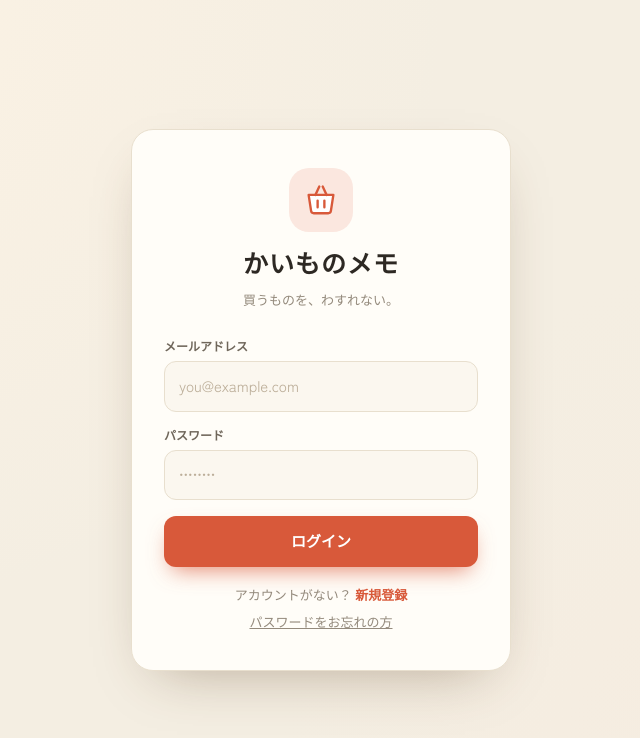
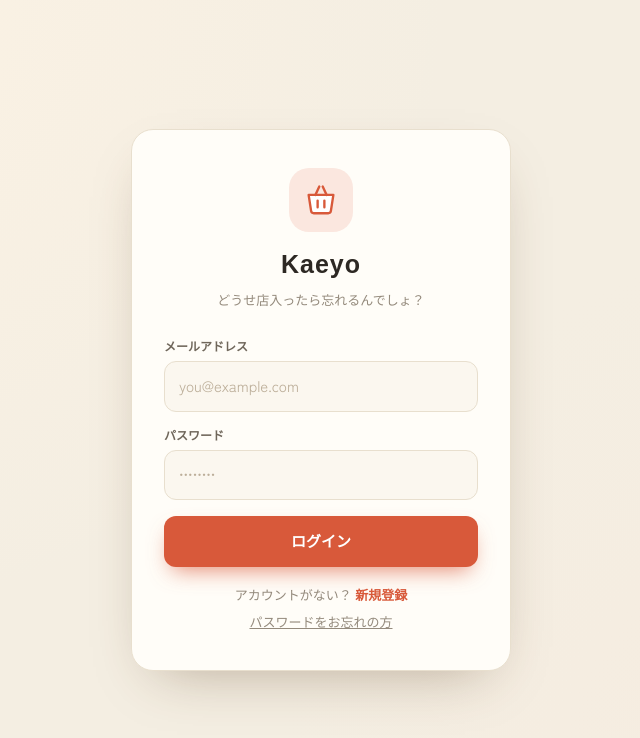
Before and after one commit to suama-akdo5317/kaeyo, a Next.js app: page /login in a window 1280 px wide. Shown: the top 738 px of the page, without its empty margins (319-959 px from the left). Built offline with nearby package versions, Linux system fonts and the light colour scheme; no server answers; a web font is replaced by a local one.

Commit message:
fix: サービス名を修正

```diff
--- a/app/(app)/page.tsx
+++ b/app/(app)/page.tsx
@@ -195,7 +195,7 @@ export default function MainPage() {
               <BrandIcon />
             </span>
             <span className="font-display font-bold text-[19px]">
-              かいものメモ
+              Kaeyo
             </span>
           </div>
           <div className="flex items-center gap-3">
--- a/app/(auth)/login/page.tsx
+++ b/app/(auth)/login/page.tsx
@@ -115,7 +115,7 @@ function LoginForm() {
       ? "はじめましょう。"
       : mode === "forgot"
         ? "登録メールに再設定リンクを送ります。"
-        : "買うものを、わすれない。";
+        : "どうせ店入ったら忘れるんでしょ？";
 
   return (
     <div className="min-h-screen flex items-center justify-center p-6">
@@ -149,7 +149,7 @@ function LoginForm() {
           </span>
           <div className="text-center">
             <div className="font-display font-bold text-[25px] tracking-[.04em]">
-              {mode === "login" ? "かいものメモ" : title}
+              {mode === "login" ? "Kaeyo" : title}
             </div>
             <div className="text-[13px] text-muted mt-1.5">{subtitle}</div>
           </div>
--- a/app/layout.tsx
+++ b/app/layout.tsx
@@ -15,8 +15,8 @@ const zenMaru = Zen_Maru_Gothic({
 });
 
 export const metadata: Metadata = {
-  title: "かいものメモ",
-  description: "買うものを、わすれない。",
+  title: "Kaeyo",
+  description: "どうせ店入ったら忘れるんでしょ？",
 };
 
 export default function RootLayout({
--- a/index.html
+++ b/index.html
@@ -3,7 +3,7 @@
 <head>
 <meta charset="utf-8">
 <meta name="viewport" content="width=device-width, initial-scale=1">
-<title>かいものメモ</title>
+<title>Kaeyo</title>
 <link rel="preconnect" href="https://fonts.googleapis.com">
 <link rel="preconnect" href="https://fonts.gstatic.com" crossorigin>
 <link href="https://fonts.googleapis.com/css2?family=Zen+Kaku+Gothic+New:wght@400;500;700;900&family=Zen+Maru+Gothic:wght@500;700&display=swap" rel="stylesheet">
@@ -457,8 +457,8 @@
         </svg>
       </div>
       <div class="auth-logo-text">
-        <div class="auth-logo-title">かいものメモ</div>
-        <div class="auth-logo-sub">買うものを、わすれない。</div>
+        <div class="auth-logo-title">Kaeyo</div>
+        <div class="auth-logo-sub">どうせ店入ったら忘れるんでしょ？</div>
       </div>
     </div>
     <label class="auth-label">メールアドレス</label>
@@ -516,7 +516,7 @@
             <path d="M13 16.5v6M19 16.5v6" stroke="#d8593a" stroke-width="2.1" stroke-linecap="round"/>
           </svg>
         </div>
-        <span class="app-header-title">かいものメモ</span>
+        <span class="app-header-title">Kaeyo</span>
       </div>
       <div class="app-header-right">
         <div class="user-info">
```
